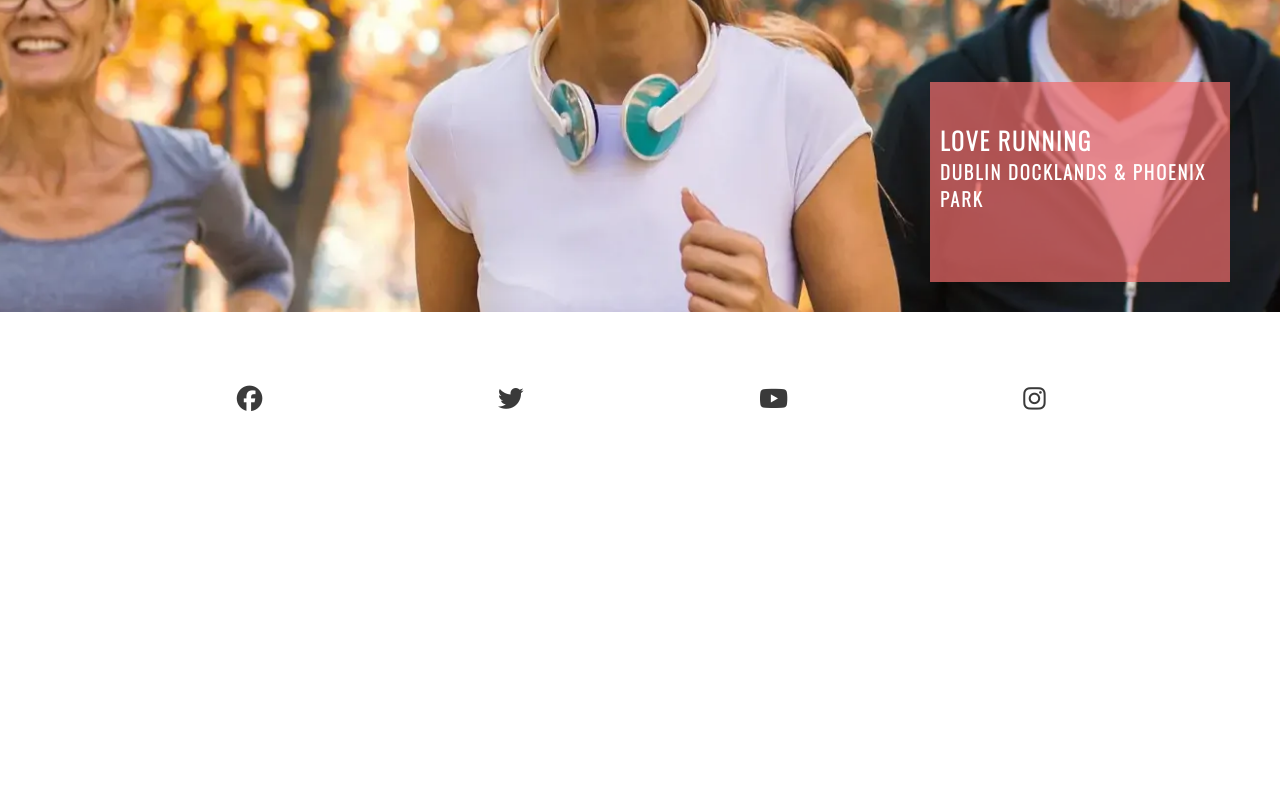
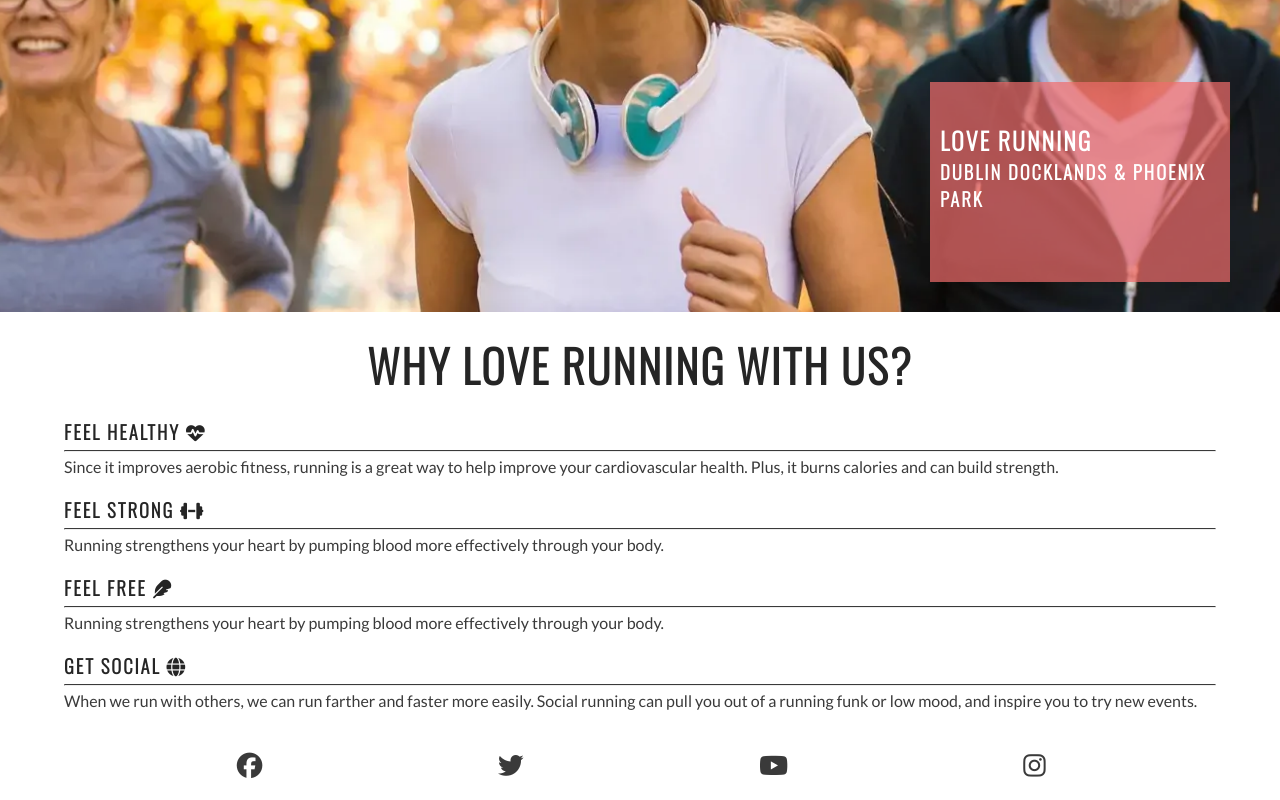
Before and after one commit to Ammaarah-web/love-running, a plain HTML site: page index.html in a window 1280 px wide. Shown: the part 367-1167 px from the top of the page. Before the commit the page ends 800 px from the top, so only its background shows below. Drawn offline with nearby package versions, Linux system fonts and the light colour scheme.

Commit message:
fix further syntax errors in both html and css

```diff
--- a/index.html
+++ b/index.html
@@ -4,22 +4,22 @@
 <head>
     <meta charset="UTF-8" />
     <meta name="viewport" content="width=device-width, initial-scale=1.0" />
-    <!-- Meta tags for search engines-->
+    <!-- Meta tags for search engines -->
     <meta name="description"
         content="Love Running. Club for runners in Dublin, Ireland, Urban running, trail running. Dublin docklands and phoenix Park">
     <meta name="keywords" content="love running, run, running club, runners, Ireland, Dublin, sport, exercise">
-        <!-- Title-- />
+        <!-- Title --/>
     <title>Love running</title>
-    <!-Favicon-->
+    <!-- Favicon -->
     <link rel="apple-touch-icon" sizes="180x180" href="assets/favicon/apple-touch-icon.png" />
     <link rel="icon" type="image/png" sizes="32x32" href="assets/favicon/favicon-32x32.png" />
     <link rel="icon" type="image/png" sizes="16x16" href="assets/favicon/favicon-16x16.png" />
-    <!-- Stylesheet-->
+    <!-- Stylesheet -->
      <link rel="stylesheet" href="assets/css/style.css">
 </head>
 
 <body>
-    <!-- Header-->
+    <!-- Header -->
      <header>
         <a href="index.html">
             <h1 id="logo"> Love Running</h1>
@@ -32,9 +32,6 @@
                     <li><a href="index.html" class="active">Home</a></li>
                     <li><a href="gallery.html">Gallery</a></li>
                     <li><a href="signup.html">Sign Up</a></li>
-
-        </ul>
-
                 </ul>
             </nav>
      </header>
@@ -47,9 +44,40 @@
             <h3>Dublin Docklands & Phoenix park</h3>
         </div>
        </section>
+
+       <!--Reasons section-->
+       <section id="reasons">
+        <h2>Why love running with us?</h2>
+        <div id="benefits">
+            <div id="benefits-physical">
+                <div>
+                    <h3>Feel Healthy <i class="fa-solid fa-heartbeat"></i></h3>
+                        <hr>
+                        <p>Since it improves aerobic fitness, running is a great way to help improve your cardiovascular health. Plus, it burns calories and can build strength.</p>
+                </div>
+                <div>
+                    <h3>Feel Strong <i class="fa-solid fa-dumbbell"></i></h3>
+                        <hr>
+                        <p>Running strengthens your heart by pumping blood more effectively through your body.</P>
+                </div>
+            </div>
+           <div id="benefits-mental">
+            <div>
+                <h3>Feel Free <i class="fa-solid fa-feather"></i></h3>
+                <hr>
+                <p>Running strengthens your heart by pumping blood more effectively through your body.</p>
+            </div>
+            <div>
+                <h3>Get Social <i class="fa-solid fa-globe"></i></h3>
+                <hr>
+                <p>When we run with others, we can run farther and faster more easily. Social running can pull you out of a running funk or low mood, and inspire you to try new events.</p>
+            </div>
+           </div>
+        </div>
+       </section>
     </main>
 
-    <!-- Footer-->
+    <!-- Footer -->
     <footer>
         <ul id="social-networks">
             <li><a href="https://www.facebook.com/" target="_blank" rel="noopener" aria-label="Visit our Facebook page (open in a new tab)"> <i class="fa-brands fa-facebook"></i> </a> </li>
@@ -58,7 +86,7 @@
              <li><a href="https://www.instagram.com/" target="_blank" rel="noopener" aria-label="Visit our Instagram page (open in a new tab)"> <i class="fa-brands fa-instagram"></i> </a> </li>
         </ul>
     </footer>
-<!--Font Awesome Kit-->
+<!--Font Awesome Kit -->
     <script src="https://kit.fontawesome.com/3a6fad4178.js" crossorigin="anonymous"></script>
 </body>
 
```
